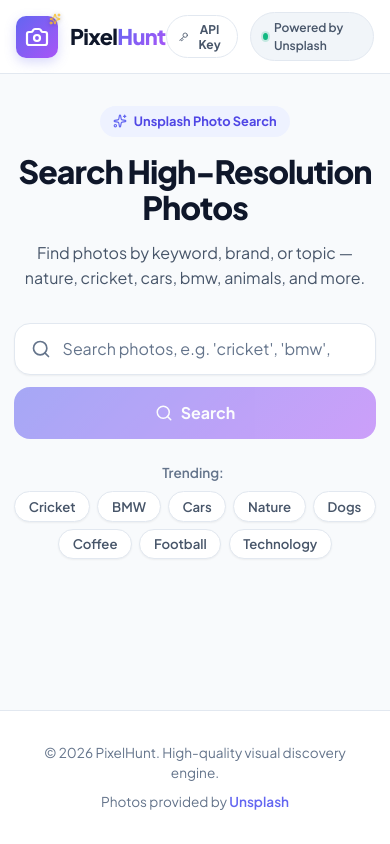
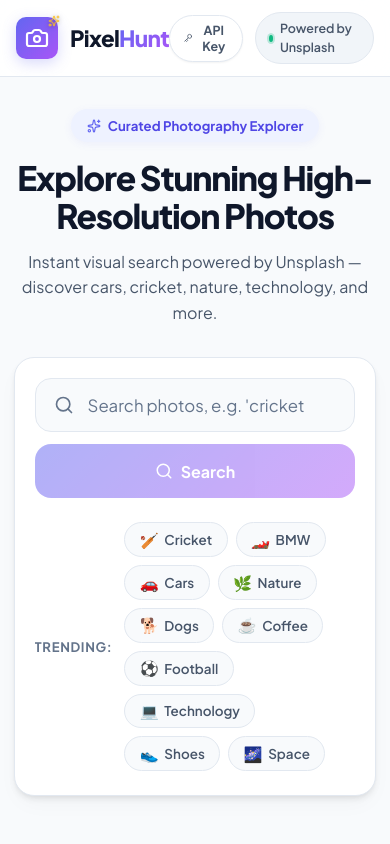
Before and after one commit to PRANITHANNEM45/pixora, a React (Vite) app: page / in a window 390 px wide. Shown: the top 844 px of the page. Built offline with nearby package versions, Linux system fonts and the light colour scheme.

Commit message:
feat: redesign application layout with grid and masonry view toggles and enhanced visuals

```diff
--- a/src/App.css
+++ b/src/App.css
@@ -1,5 +1,4 @@
-/* App Layout & Component Styles */
-
+/* Layout & Core Styles */
 .app-wrapper {
   display: flex;
   flex-direction: column;
@@ -10,27 +9,27 @@
 .main-content {
   flex: 1;
   width: 100%;
-  max-width: 1320px;
+  max-width: 1360px;
   margin: 0 auto;
-  padding: 0 1.5rem 3rem;
+  padding: 0 1.5rem 3.5rem;
 }
 
 /* Header */
 .site-header {
   position: sticky;
   top: 0;
-  z-index: 40;
-  background-color: rgba(255, 255, 255, 0.92);
-  backdrop-filter: blur(12px);
-  -webkit-backdrop-filter: blur(12px);
+  z-index: 50;
+  background-color: rgba(255, 255, 255, 0.88);
+  backdrop-filter: blur(16px);
+  -webkit-backdrop-filter: blur(16px);
   border-bottom: 1px solid var(--color-border);
-  transition: box-shadow var(--transition-fast);
+  transition: all var(--transition-fast);
 }
 
 .header-container {
-  max-width: 1320px;
+  max-width: 1360px;
   margin: 0 auto;
-  padding: 0.9rem 1.5rem;
+  padding: 0.85rem 1.5rem;
   display: flex;
   align-items: center;
   justify-content: space-between;
@@ -58,7 +57,7 @@
   align-items: center;
   justify-content: center;
   color: #ffffff;
-  box-shadow: 0 4px 12px var(--color-accent-glow);
+  box-shadow: 0 4px 14px var(--color-accent-glow);
 }
 
 .logo-icon {
@@ -67,10 +66,10 @@
 
 .logo-badge {
   position: absolute;
-  top: -3px;
-  right: -3px;
+  top: -2px;
+  right: -2px;
   color: #fbbf24;
-  filter: drop-shadow(0 1px 2px rgba(0,0,0,0.3));
+  filter: drop-shadow(0 1px 2px rgba(0, 0, 0, 0.3));
 }
 
 .brand-text {
@@ -79,7 +78,7 @@
 }
 
 .brand-name {
-  font-size: 1.35rem;
+  font-size: 1.4rem;
   font-weight: 800;
   letter-spacing: -0.03em;
   color: var(--color-text-main);
@@ -97,7 +96,7 @@
   font-size: 0.72rem;
   font-weight: 600;
   text-transform: uppercase;
-  letter-spacing: 0.05em;
+  letter-spacing: 0.06em;
   color: var(--color-text-subtle);
 }
 
@@ -111,8 +110,8 @@
   display: inline-flex;
   align-items: center;
   gap: 0.4rem;
-  padding: 0.35rem 0.75rem;
-  font-size: 0.75rem;
+  padding: 0.4rem 0.85rem;
+  font-size: 0.78rem;
   font-weight: 600;
   color: var(--color-text-muted);
   background: var(--color-bg-subtle);
@@ -123,14 +122,15 @@
 .api-badge-btn {
   display: inline-flex;
   align-items: center;
-  gap: 0.4rem;
-  padding: 0.35rem 0.75rem;
-  font-size: 0.75rem;
+  gap: 0.45rem;
+  padding: 0.4rem 0.85rem;
+  font-size: 0.78rem;
   font-weight: 700;
   color: var(--color-text-muted);
   background: var(--color-bg-surface);
   border: 1px solid var(--color-border);
   border-radius: var(--radius-full);
+  box-shadow: var(--shadow-sm);
   transition: all var(--transition-fast);
 }
 
@@ -150,14 +150,14 @@
   height: 7px;
   background-color: #10b981;
   border-radius: 50%;
-  box-shadow: 0 0 0 2px rgba(16, 185, 129, 0.2);
+  box-shadow: 0 0 0 2px rgba(16, 185, 129, 0.25);
 }
 
 /* Search Section */
 .search-section {
-  padding: 3rem 0 2.5rem;
+  padding: 3rem 0 2rem;
   text-align: center;
-  max-width: 860px;
+  max-width: 980px;
   margin: 0 auto;
 }
 
@@ -168,14 +168,15 @@
 .hero-pill {
   display: inline-flex;
   align-items: center;
-  gap: 0.4rem;
-  padding: 0.35rem 0.85rem;
+  gap: 0.45rem;
+  padding: 0.4rem 0.95rem;
   background: var(--color-primary-light);
   color: var(--color-primary-hover);
-  font-size: 0.8rem;
+  font-size: 0.825rem;
   font-weight: 700;
   border-radius: var(--radius-full);
   margin-bottom: 1rem;
+  box-shadow: 0 2px 8px var(--color-primary-subtle);
 }
 
 .hero-pill-icon {
@@ -183,28 +184,42 @@
 }
 
 .search-title {
-  font-size: clamp(2rem, 4vw, 3rem);
+  font-size: clamp(2.1rem, 4.5vw, 3.25rem);
   font-weight: 800;
-  letter-spacing: -0.03em;
+  letter-spacing: -0.035em;
   line-height: 1.15;
   color: var(--color-text-main);
   margin-bottom: 0.85rem;
 }
 
 .search-description {
-  font-size: clamp(1rem, 1.8vw, 1.15rem);
+  font-size: clamp(1rem, 2vw, 1.18rem);
   color: var(--color-text-muted);
-  max-width: 620px;
+  max-width: 650px;
   margin: 0 auto;
   line-height: 1.6;
+}
+
+/* Search Box Container */
+.search-box-card {
+  background: var(--color-bg-surface);
+  border: 1px solid var(--color-border);
+  border-radius: var(--radius-xl);
+  padding: 1.25rem;
+  box-shadow: var(--shadow-md), 0 10px 25px -5px rgba(0, 0, 0, 0.04);
+  transition: box-shadow var(--transition-fast);
+}
+
+.search-box-card:focus-within {
+  box-shadow: var(--shadow-lg), 0 0 0 2px var(--color-primary-light);
 }
 
 /* Search Form */
 .search-form {
   display: flex;
   gap: 0.75rem;
-  max-width: 680px;
-  margin: 0 auto 1.5rem;
+  width: 100%;
+  margin-bottom: 1.25rem;
 }
 
 .search-input-wrapper {
@@ -216,27 +231,27 @@
 
 .search-input-icon {
   position: absolute;
-  left: 1.1rem;
+  left: 1.2rem;
   color: var(--color-text-subtle);
   pointer-events: none;
 }
 
 .search-input {
   width: 100%;
-  height: 52px;
-  padding: 0 2.75rem 0 3rem;
-  font-size: 1rem;
+  height: 54px;
+  padding: 0 3rem 0 3.25rem;
+  font-size: 1.05rem;
   color: var(--color-text-main);
-  background: var(--color-bg-surface);
+  background: var(--color-bg-page);
   border: 1.5px solid var(--color-border);
   border-radius: var(--radius-lg);
-  box-shadow: var(--shadow-sm);
   transition: all var(--transition-fast);
 }
 
 .search-input:focus {
+  background: var(--color-bg-surface);
   border-color: var(--color-primary);
-  box-shadow: 0 0 0 4px var(--color-primary-subtle), var(--shadow-sm);
+  box-shadow: 0 0 0 4px var(--color-primary-subtle);
   outline: none;
 }
 
@@ -246,26 +261,26 @@
 
 .clear-button {
   position: absolute;
-  right: 0.9rem;
+  right: 1rem;
   width: 28px;
   height: 28px;
   display: flex;
   align-items: center;
   justify-content: center;
   border-radius: 50%;
-  background: var(--color-bg-subtle);
+  background: var(--color-bg-muted);
   color: var(--color-text-muted);
   transition: all var(--transition-fast);
 }
 
 .clear-button:hover {
-  background: var(--color-bg-muted);
+  background: var(--color-border-hover);
   color: var(--color-text-main);
 }
 
 .search-submit-btn {
-  height: 52px;
-  padding: 0 1.75rem;
+  height: 54px;
+  padding: 0 1.85rem;
   display: inline-flex;
   align-items: center;
   gap: 0.5rem;
@@ -281,7 +296,7 @@
 
 .search-submit-btn:hover:not(:disabled) {
   transform: translateY(-1px);
-  box-shadow: 0 6px 18px var(--color-accent-glow);
+  box-shadow: 0 6px 20px var(--color-accent-glow);
 }
 
 .search-submit-btn:active:not(:disabled) {
@@ -289,61 +304,72 @@
 }
 
 .search-submit-btn:disabled {
-  opacity: 0.55;
+  opacity: 0.5;
   cursor: not-allowed;
   box-shadow: none;
 }
 
-/* Suggested Keyword Chips */
+/* Category Ribbon */
 .suggested-keywords {
   display: flex;
   align-items: center;
-  justify-content: center;
-  flex-wrap: wrap;
-  gap: 0.5rem;
+  gap: 0.75rem;
   font-size: 0.85rem;
+  overflow-x: auto;
+  padding: 0.25rem 0;
+  scrollbar-width: thin;
 }
 
 .suggested-label {
-  font-weight: 600;
+  font-weight: 700;
   color: var(--color-text-subtle);
-  margin-right: 0.25rem;
+  white-space: nowrap;
+  font-size: 0.82rem;
+  text-transform: uppercase;
+  letter-spacing: 0.05em;
 }
 
 .keywords-chips-list {
   display: flex;
   flex-wrap: wrap;
-  gap: 0.45rem;
-  justify-content: center;
+  gap: 0.5rem;
+  align-items: center;
 }
 
 .keyword-chip {
-  padding: 0.35rem 0.85rem;
-  font-size: 0.825rem;
+  display: inline-flex;
+  align-items: center;
+  gap: 0.35rem;
+  padding: 0.4rem 0.9rem;
+  font-size: 0.84rem;
   font-weight: 600;
   color: var(--color-text-muted);
-  background: var(--color-bg-surface);
+  background: var(--color-bg-page);
   border: 1px solid var(--color-border);
   border-radius: var(--radius-full);
-  box-shadow: var(--shadow-sm);
   transition: all var(--transition-fast);
+  white-space: nowrap;
+}
+
+.keyword-chip .chip-icon {
+  font-size: 0.95rem;
 }
 
 .keyword-chip:hover {
   border-color: var(--color-primary);
   color: var(--color-primary);
+  background: var(--color-primary-light);
   transform: translateY(-1px);
-  background: var(--color-primary-light);
 }
 
 .keyword-chip.active {
   background: var(--color-primary);
   color: #ffffff;
   border-color: var(--color-primary);
-  box-shadow: 0 2px 8px var(--color-accent-glow);
+  box-shadow: 0 3px 10px var(--color-accent-glow);
 }
 
-/* Results Header */
+/* Results & Gallery Header */
 .results-section {
   width: 100%;
 }
@@ -353,18 +379,21 @@
   align-items: center;
   justify-content: space-between;
   margin-bottom: 1.5rem;
-  padding-bottom: 0.75rem;
+  padding-bottom: 0.85rem;
   border-bottom: 1px solid var(--color-border);
+  flex-wrap: wrap;
+  gap: 1rem;
 }
 
 .gallery-title-wrapper {
   display: flex;
   align-items: baseline;
-  gap: 0.75rem;
+  gap: 0.65rem;
+  flex-wrap: wrap;
 }
 
 .gallery-title {
-  font-size: 1.35rem;
+  font-size: 1.45rem;
   font-weight: 800;
   color: var(--color-text-main);
   letter-spacing: -0.02em;
@@ -378,14 +407,64 @@
 .gallery-count {
   font-size: 0.875rem;
   color: var(--color-text-subtle);
-  font-weight: 500;
+  font-weight: 600;
+}
+
+/* View Mode Switcher */
+.gallery-controls {
+  display: flex;
+  align-items: center;
+  gap: 0.75rem;
+}
+
+.view-mode-toggle {
+  display: inline-flex;
+  background: var(--color-bg-subtle);
+  padding: 3px;
+  border-radius: var(--radius-md);
+  border: 1px solid var(--color-border);
+}
+
+.view-mode-btn {
+  display: inline-flex;
+  align-items: center;
+  gap: 0.35rem;
+  padding: 0.35rem 0.75rem;
+  font-size: 0.8rem;
+  font-weight: 700;
+  color: var(--color-text-muted);
+  border-radius: var(--radius-sm);
+  transition: all var(--transition-fast);
+}
+
+.view-mode-btn.active {
+  background: var(--color-bg-surface);
+  color: var(--color-primary);
+  box-shadow: var(--shadow-sm);
 }
 
 /* Grid & Cards */
-.image-grid {
+/* 1. Grid Mode */
+.image-grid.view-grid {
   display: grid;
   grid-template-columns: repeat(4, 1fr);
-  gap: 1.5rem;
+  gap: 1.25rem;
+}
+
+.image-grid.view-grid .image-card {
+  aspect-ratio: 4 / 3;
+}
+
+/* 2. Masonry Mode */
+.image-grid.view-masonry {
+  column-count: 4;
+  column-gap: 1.25rem;
+}
+
+.image-grid.view-masonry .image-card {
+  break-inside: avoid;
+  margin-bottom: 1.25rem;
+  height: auto;
 }
 
 .image-card {
@@ -397,13 +476,12 @@
   border: 1px solid var(--color-border);
   transition: transform var(--transition-normal), box-shadow var(--transition-normal);
   cursor: pointer;
-  aspect-ratio: 4 / 3;
 }
 
 .image-card:hover,
 .image-card:focus-visible {
-  transform: translateY(-4px);
-  box-shadow: var(--shadow-lg);
+  transform: translateY(-5px);
+  box-shadow: var(--shadow-xl);
   border-color: var(--color-border-hover);
 }
 
@@ -426,21 +504,21 @@
   transform: scale(1.05);
 }
 
-/* Image Hover Overlay */
+/* Card Hover Overlay */
 .image-card-overlay {
   position: absolute;
   inset: 0;
   background: linear-gradient(
     to top,
-    rgba(15, 23, 42, 0.88) 0%,
-    rgba(15, 23, 42, 0.4) 50%,
+    rgba(15, 23, 42, 0.92) 0%,
+    rgba(15, 23, 42, 0.45) 45%,
     rgba(15, 23, 42, 0.05) 100%
   );
   opacity: 0;
   display: flex;
   flex-direction: column;
   justify-content: space-between;
-  padding: 1.15rem;
+  padding: 1.2rem;
   transition: opacity var(--transition-normal);
   z-index: 2;
 }
@@ -461,9 +539,9 @@
   display: inline-flex;
   align-items: center;
   justify-content: center;
-  width: 28px;
-  height: 28px;
-  background: rgba(0, 0, 0, 0.4);
+  width: 30px;
+  height: 30px;
+  background: rgba(0, 0, 0, 0.45);
   backdrop-filter: blur(8px);
   color: #ffffff;
   border-radius: 50%;
@@ -472,20 +550,20 @@
 
 .image-card:hover .overlay-action-badge {
   transform: scale(1.1);
-  background: rgba(99, 102, 241, 0.8);
+  background: rgba(99, 102, 241, 0.85);
 }
 
 .overlay-likes {
   display: inline-flex;
   align-items: center;
   gap: 0.35rem;
-  padding: 0.3rem 0.65rem;
-  background: rgba(0, 0, 0, 0.4);
+  padding: 0.3rem 0.7rem;
+  background: rgba(0, 0, 0, 0.45);
   backdrop-filter: blur(8px);
   color: #ffffff;
   border-radius: var(--radius-full);
   font-size: 0.775rem;
-  font-weight: 600;
+  font-weight: 700;
 }
 
 .overlay-likes svg {
@@ -495,13 +573,13 @@
 .overlay-bottom {
   display: flex;
   flex-direction: column;
-  gap: 0.5rem;
+  gap: 0.55rem;
   color: #ffffff;
 }
 
 .overlay-description {
-  font-size: 0.9rem;
-  font-weight: 600;
+  font-size: 0.92rem;
+  font-weight: 700;
   line-height: 1.35;
   color: #ffffff;
   overflow: hidden;
@@ -509,20 +587,20 @@
   display: -webkit-box;
   -webkit-line-clamp: 2;
   -webkit-box-orient: vertical;
-  text-shadow: 0 1px 2px rgba(0,0,0,0.4);
+  text-shadow: 0 1px 3px rgba(0, 0, 0, 0.5);
 }
 
 .overlay-photographer {
   display: flex;
   align-items: center;
-  gap: 0.6rem;
+  gap: 0.65rem;
 }
 
 .photographer-avatar {
   width: 32px;
   height: 32px;
   border-radius: 50%;
-  border: 1.5px solid rgba(255, 255, 255, 0.8);
+  border: 2px solid rgba(255, 255, 255, 0.9);
   object-fit: cover;
 }
 
@@ -543,14 +621,14 @@
 
 .photographer-handle {
   font-size: 0.72rem;
-  color: rgba(255, 255, 255, 0.75);
+  color: rgba(255, 255, 255, 0.8);
 }
 
 /* Skeleton Loader */
 .skeleton-grid {
   display: grid;
   grid-template-columns: repeat(4, 1fr);
-  gap: 1.5rem;
+  gap: 1.25rem;
 }
 
 .skeleton-card {
@@ -583,11 +661,12 @@
   align-items: center;
   justify-content: center;
   text-align: center;
-  padding: 4rem 1.5rem;
+  padding: 4.5rem 1.5rem;
   background: var(--color-bg-surface);
   border-radius: var(--radius-xl);
   border: 1px dashed var(--color-border);
   margin: 1.5rem 0;
+  box-shadow: var(--shadow-sm);
 }
 
 .state-icon-wrapper {
@@ -620,9 +699,9 @@
 .state-message {
   font-size: 0.95rem;
   color: var(--color-text-muted);
-  max-width: 480px;
+  max-width: 500px;
   margin-bottom: 1.5rem;
-  line-height: 1.5;
+  line-height: 1.55;
 }
 
 .state-action-btn {
@@ -645,43 +724,21 @@
   background: var(--color-primary-hover);
 }
 
-.api-key-helper {
-  margin-top: 1.25rem;
-  padding: 1rem 1.25rem;
-  background: var(--color-bg-subtle);
-  border-radius: var(--radius-md);
-  border: 1px solid var(--color-border);
-  font-size: 0.85rem;
-  color: var(--color-text-muted);
-  text-align: left;
-  max-width: 520px;
-}
-
-.api-key-helper code {
-  background: var(--color-bg-surface);
-  padding: 0.2rem 0.4rem;
-  border-radius: var(--radius-sm);
-  border: 1px solid var(--color-border);
-  font-family: var(--font-mono);
-  font-size: 0.82rem;
-  color: var(--color-primary);
-}
-
 /* Pagination */
 .pagination-container {
   display: flex;
   align-items: center;
   justify-content: center;
   gap: 1.25rem;
-  margin-top: 3rem;
-  padding: 1.5rem 0;
+  margin-top: 3.5rem;
+  padding: 1rem 0;
 }
 
 .pagination-btn {
   display: inline-flex;
   align-items: center;
   gap: 0.5rem;
-  padding: 0.65rem 1.25rem;
+  padding: 0.65rem 1.35rem;
   font-size: 0.9rem;
   font-weight: 700;
   color: var(--color-text-main);
@@ -726,8 +783,8 @@
   position: fixed;
   inset: 0;
   z-index: 100;
-  background: rgba(15, 23, 42, 0.75);
-  backdrop-filter: blur(6px);
+  background: rgba(15, 23, 42, 0.82);
+  backdrop-filter: blur(8px);
   display: flex;
   align-items: center;
   justify-content: center;
@@ -744,7 +801,7 @@
   position: relative;
   background: var(--color-bg-surface);
   border-radius: var(--radius-xl);
-  max-width: 960px;
+  max-width: 1000px;
   width: 100%;
   max-height: 90vh;
   display: flex;
@@ -784,7 +841,7 @@
   height: 40px;
   border-radius: 50%;
   object-fit: cover;
-  border: 1px solid var(--color-border);
+  border: 1.5px solid var(--color-border);
 }
 
 .modal-photographer-text h4 {
@@ -797,7 +854,7 @@
 .modal-photographer-text a {
   font-size: 0.8rem;
   color: var(--color-primary);
-  font-weight: 500;
+  font-weight: 600;
 }
 
 .modal-photographer-text a:hover {
@@ -829,17 +886,17 @@
 
 .modal-image-container {
   flex: 1;
-  max-height: 62vh;
+  max-height: 64vh;
   display: flex;
   align-items: center;
   justify-content: center;
-  background: #0b0f19;
+  background: #090d16;
   overflow: hidden;
 }
 
 .modal-image {
   max-width: 100%;
-  max-height: 62vh;
+  max-height: 64vh;
   object-fit: contain;
 }
 
@@ -859,8 +916,8 @@
 }
 
 .modal-caption {
-  font-size: 0.925rem;
-  font-weight: 600;
+  font-size: 0.95rem;
+  font-weight: 700;
   color: var(--color-text-main);
   margin-bottom: 0.35rem;
   white-space: nowrap;
@@ -872,14 +929,14 @@
   display: flex;
   align-items: center;
   gap: 1rem;
-  font-size: 0.8rem;
+  font-size: 0.82rem;
   color: var(--color-text-subtle);
 }
 
 .modal-meta-item {
   display: inline-flex;
   align-items: center;
-  gap: 0.3rem;
+  gap: 0.35rem;
 }
 
 .modal-actions {
@@ -891,8 +948,8 @@
 .modal-link-btn {
   display: inline-flex;
   align-items: center;
-  gap: 0.4rem;
-  padding: 0.6rem 1.1rem;
+  gap: 0.45rem;
+  padding: 0.6rem 1.15rem;
   font-size: 0.85rem;
   font-weight: 700;
   border-radius: var(--radius-md);
@@ -927,14 +984,14 @@
 }
 
 .footer-content {
-  max-width: 1320px;
+  max-width: 1360px;
   margin: 0 auto;
   display: flex;
   align-items: center;
   justify-content: space-between;
   flex-wrap: wrap;
   gap: 1rem;
-  font-size: 0.85rem;
+  font-size: 0.875rem;
   color: var(--color-text-subtle);
 }
 
@@ -947,24 +1004,48 @@
   text-decoration: underline;
 }
 
+.scroll-top-btn {
+  display: inline-flex;
+  align-items: center;
+  gap: 0.35rem;
+  padding: 0.45rem 0.9rem;
+  font-size: 0.8rem;
+  font-weight: 700;
+  color: var(--color-text-muted);
+  background: var(--color-bg-subtle);
+  border: 1px solid var(--color-border);
+  border-radius: var(--radius-full);
+  transition: all var(--transition-fast);
+}
+
+.scroll-top-btn:hover {
+  background: var(--color-primary-light);
+  color: var(--color-primary);
+  border-color: var(--color-primary);
+  transform: translateY(-1px);
+}
+
 /* Responsive Media Queries */
-/* Tablet (max-width: 1024px) -> 2 or 3 columns */
 @media (max-width: 1024px) {
-  .image-grid,
+  .image-grid.view-grid,
   .skeleton-grid {
     grid-template-columns: repeat(3, 1fr);
-    gap: 1.25rem;
+    gap: 1.15rem;
+  }
+
+  .image-grid.view-masonry {
+    column-count: 3;
+    column-gap: 1.15rem;
   }
 
   .main-content {
-    padding: 0 1.25rem 2.5rem;
+    padding: 0 1.25rem 3rem;
   }
 }
 
-/* Small Tablet / Large Mobile (max-width: 768px) -> 2 columns */
 @media (max-width: 768px) {
   .search-section {
-    padding: 2rem 0 1.75rem;
+    padding: 2rem 0 1.5rem;
   }
 
   .search-form {
@@ -976,10 +1057,20 @@
     justify-content: center;
   }
 
-  .image-grid,
+  .image-grid.view-grid,
   .skeleton-grid {
     grid-template-columns: repeat(2, 1fr);
     gap: 1rem;
+  }
+
+  .image-grid.view-masonry {
+    column-count: 2;
+    column-gap: 1rem;
+  }
+
+  .gallery-header {
+    flex-direction: column;
+    align-items: flex-start;
   }
 
   .modal-content {
@@ -997,7 +1088,6 @@
   }
 }
 
-/* Small Mobile (max-width: 480px) -> 2 columns adapting down to 320px */
 @media (max-width: 480px) {
   .header-container {
     padding: 0.75rem 1rem;
@@ -1011,14 +1101,15 @@
     padding: 0 0.85rem 2rem;
   }
 
-  .image-grid,
+  .image-grid.view-grid,
   .skeleton-grid {
     grid-template-columns: repeat(2, 1fr);
     gap: 0.75rem;
   }
 
-  .image-card {
-    aspect-ratio: 1 / 1;
+  .image-grid.view-masonry {
+    column-count: 2;
+    column-gap: 0.75rem;
   }
 
   .overlay-description {
@@ -1047,6 +1138,6 @@
   .footer-content {
     flex-direction: column;
     text-align: center;
-    gap: 0.5rem;
+    gap: 0.65rem;
   }
 }
--- a/src/components/ImageGrid.jsx
+++ b/src/components/ImageGrid.jsx
@@ -1,14 +1,14 @@
 import React from 'react';
 import ImageCard from './ImageCard';
 
-export default function ImageGrid({ photos, onSelectPhoto }) {
+export default function ImageGrid({ photos, onSelectPhoto, viewMode = 'grid' }) {
   if (!photos || photos.length === 0) {
     return null;
   }
 
   return (
     <div
-      className="image-grid"
+      className={`image-grid ${viewMode === 'masonry' ? 'view-masonry' : 'view-grid'}`}
       role="region"
       aria-label="Image results gallery"
     >
@@ -17,6 +17,7 @@ export default function ImageGrid({ photos, onSelectPhoto }) {
           key={photo.id}
           photo={photo}
           onSelect={onSelectPhoto}
+          viewMode={viewMode}
         />
       ))}
     </div>
--- a/src/components/SearchBar.jsx
+++ b/src/components/SearchBar.jsx
@@ -1,21 +1,22 @@
 import React, { useState, useEffect } from 'react';
 import { Search, X, Sparkles } from 'lucide-react';
 
-const SUGGESTED_KEYWORDS = [
-  'Cricket',
-  'BMW',
-  'Cars',
-  'Nature',
-  'Dogs',
-  'Coffee',
-  'Football',
-  'Technology'
+const CATEGORIES = [
+  { name: 'Cricket', icon: '🏏' },
+  { name: 'BMW', icon: '🏎️' },
+  { name: 'Cars', icon: '🚗' },
+  { name: 'Nature', icon: '🌿' },
+  { name: 'Dogs', icon: '🐕' },
+  { name: 'Coffee', icon: '☕' },
+  { name: 'Football', icon: '⚽' },
+  { name: 'Technology', icon: '💻' },
+  { name: 'Shoes', icon: '👟' },
+  { name: 'Space', icon: '🌌' }
 ];
 
 export default function SearchBar({ currentQuery, onSearch, isLoading }) {
   const [inputValue, setInputValue] = useState(currentQuery || '');
 
-  // Keep search input in sync with current query
   useEffect(() => {
     setInputValue(currentQuery || '');
   }, [currentQuery]);
@@ -32,9 +33,9 @@ export default function SearchBar({ currentQuery, onSearch, isLoading }) {
     setInputValue('');
   };
 
-  const handleChipClick = (keyword) => {
-    setInputValue(keyword);
-    onSearch(keyword);
+  const handleChipClick = (categoryName) => {
+    setInputValue(categoryName);
+    onSearch(categoryName);
   };
 
   return (
@@ -42,16 +43,17 @@ export default function SearchBar({ currentQuery, onSearch, isLoading }) {
       <div className="search-hero">
         <div className="hero-pill">
           <Sparkles size={14} className="hero-pill-icon" />
-          <span>Unsplash Photo Search</span>
+          <span>Curated Photography Explorer</span>
         </div>
         <h1 id="search-heading" className="search-title">
-          Search High-Resolution Photos
+          Explore Stunning High-Resolution Photos
         </h1>
         <p className="search-description">
-          Find photos by keyword, brand, or topic — nature, cricket, cars, bmw, animals, and more.
+          Instant visual search powered by Unsplash — discover cars, cricket, nature, technology, and more.
         </p>
       </div>
 
+      <div className="search-box-card">
         <form className="search-form" onSubmit={handleSubmit} role="search" aria-label="Image search">
           <div className="search-input-wrapper">
             <Search className="search-input-icon" size={20} aria-hidden="true" />
@@ -90,22 +92,25 @@ export default function SearchBar({ currentQuery, onSearch, isLoading }) {
         <div className="suggested-keywords" aria-label="Suggested search keywords">
           <span className="suggested-label">Trending:</span>
           <div className="keywords-chips-list">
-          {SUGGESTED_KEYWORDS.map((keyword) => {
-            const isActive = currentQuery?.toLowerCase() === keyword.toLowerCase();
+            {CATEGORIES.map(({ name, icon }) => {
+              const isActive = currentQuery?.toLowerCase() === name.toLowerCase();
               return (
                 <button
-                key={keyword}
+                  key={name}
                   type="button"
                   className={`keyword-chip ${isActive ? 'active' : ''}`}
-                onClick={() => handleChipClick(keyword)}
+                  onClick={() => handleChipClick(name)}
                   aria-pressed={isActive}
+                  aria-label={name}
                 >
-                {keyword}
+                  <span className="chip-icon" aria-hidden="true">{icon}</span>
+                  <span>{name}</span>
                 </button>
               );
             })}
           </div>
         </div>
+      </div>
     </section>
   );
 }
```
Also changed, not shown: src/App.jsx (+49 -6 lines), src/components/ImageCard.jsx (+6 -8 lines). Lines whose indentation alone changed are shown as unchanged.
